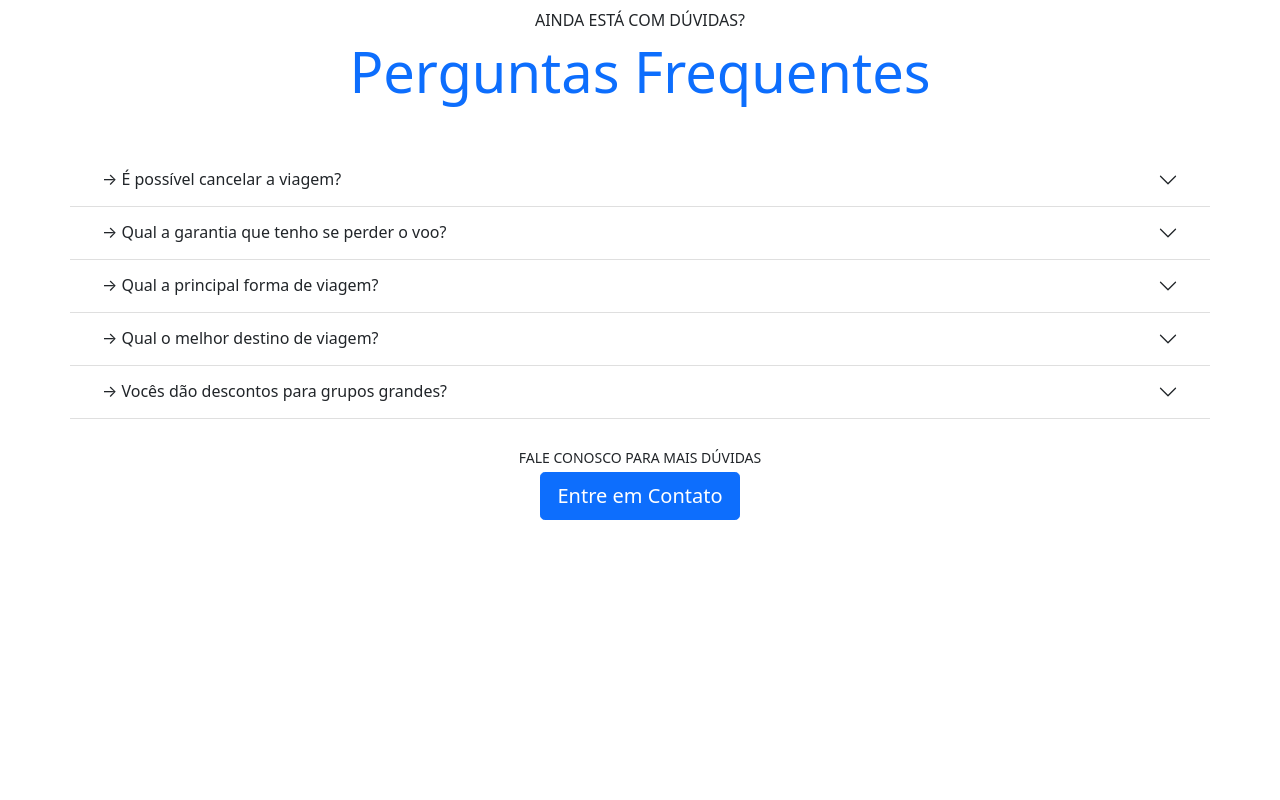
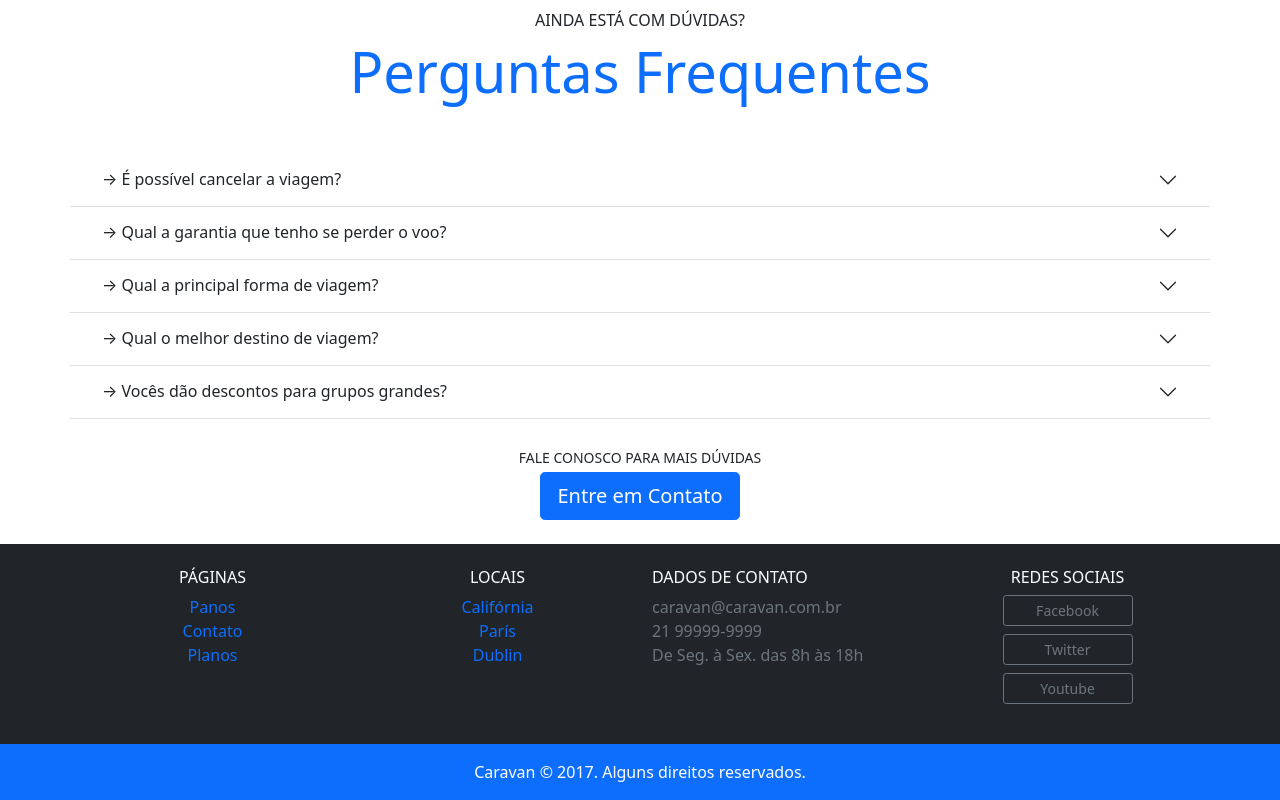
Before and after one commit to Eduardo-SBorges/WebPage_Bootstrap, a plain HTML site: page index.html in a window 1280 px wide. Shown: the part 1839-2639 px from the top of the page. Before the commit the page ends 2383 px from the top, so only its background shows below. Drawn offline with Linux system fonts and the light colour scheme.

Commit message:
footer-index-ok

```diff
--- a/index.html
+++ b/index.html
@@ -9,7 +9,11 @@
         <title>Caravan</title>
     </head>
     <body>
+
+        <!---------------------------------------------------------------------------------->
         <!--------------------------- MENU DE NAVEGAÇÃO ------------------------------------>
+        <!---------------------------------------------------------------------------------->
+
         <nav class="navbar fixed-top navbar-expand-md navbar-light bg-light py-3 box-shadow">
             <div class="container-fluid">
                 <a class="navbar-brand" href="index.html">
@@ -31,7 +35,7 @@
                         <li class="nav-item dropdown">
                             <a
                                 class="nav-link dropdown-toggle"
-                                href="locais.html"
+                                href="local.html"
                                 id="navbarDropdown"
                                 role="button"
                                 data-bs-toggle="dropdown"
@@ -60,7 +64,11 @@
                 </div>
             </div>
         </nav>
+
+        <!------------------------------------------------------------------------------->
         <!--------------------------- MENU CARROSSEL ------------------------------------>
+        <!------------------------------------------------------------------------------->
+
         <section class="container-fluid text-white">
             <div class="row bg-dark">
                 <div class="col-lg-7 p-0">
@@ -107,7 +115,7 @@
                         </button>
                     </div>
                 </div>
-                <div class="col-lg-5 p-4">
+                <div class="col-lg-5 p-4 align-self-center">
                     <h1 class="display-4">Realize a viagem do seu sonho</h1>
                     <p class="lead">O melhor local para viajar é com a Caravan, mais de 5.000 excursões concluídas.</p>
                     <div class="input-group input-group-lg mb-3">
@@ -117,7 +125,11 @@
                 </div>
             </div>
         </section>
+
+        <!------------------------------------------------------------------------------>
         <!--------------------------- GRID CONTEÚDO ------------------------------------>
+        <!------------------------------------------------------------------------------>
+
         <section class="py-5 bg-light text-center">
             <div class="container">
                 <div class="my-5">
@@ -173,7 +185,11 @@
                 <a href="planos.html" class="btn btn-primary btn-lg mt-5">Comprar Plano</a>
             </div>
         </section>
-        <!--------------------------- BLOCKQUOTE ------------------------------------>
+
+        <!---------------------------------------------------------------------------------->
+        <!-------------------------------- BLOCKQUOTE -------------------------------------->
+        <!---------------------------------------------------------------------------------->
+
         <section id="home-quote" class="p-md-5">
             <blockquote class="blockquote text-center text-white p-md-5 p-3">
                 <p class="display-4">
@@ -182,14 +198,18 @@
                 <figcaption class="blockquote-footer text-white">Bob Dylan</figcaption>
             </blockquote>
         </section>
-        <!--------------------------- ACCORDION ------------------------------------>
+
+        <!---------------------------------------------------------------------------------->
+        <!-------------------------------- ACCORDION --------------------------------------->
+        <!---------------------------------------------------------------------------------->
+
         <section class="container">
             <div class="my-5 text-center">
                 <span class="h6 d-block">AINDA ESTÁ COM DÚVIDAS?</span>
                 <h2 class="display-4 text-primary">Perguntas Frequentes</h2>
             </div>
             <div class="accordion accordion-flush row justify-content-center" id="accordionFlushExample">
-                <div class="accordion-item .col-4 .col-sm-4">
+                <div class="accordion-item .col-4">
                     <h2 class="accordion-header" id="flush-headingOne">
                         <button
                             class="accordion-button collapsed"
@@ -213,7 +233,7 @@
                         </div>
                     </div>
                 </div>
-                <div class="accordion-item .col-4 .col-sm-4">
+                <div class="accordion-item .col-4">
                     <h2 class="accordion-header" id="flush-headingTwo">
                         <button
                             class="accordion-button collapsed"
@@ -237,7 +257,7 @@
                         </div>
                     </div>
                 </div>
-                <div class="accordion-item .col-4 .col-sm-4">
+                <div class="accordion-item .col-4">
                     <h2 class="accordion-header" id="flush-headingThree">
                         <button
                             class="accordion-button collapsed"
@@ -261,7 +281,7 @@
                         </div>
                     </div>
                 </div>
-                <div class="accordion-item .col-6 .col-sm-4">
+                <div class="accordion-item .col-6">
                     <h2 class="accordion-header" id="flush-headingFour">
                         <button
                             class="accordion-button collapsed"
@@ -285,7 +305,7 @@
                         </div>
                     </div>
                 </div>
-                <div class="accordion-item .col-6 .col-sm-4">
+                <div class="accordion-item .col-6">
                     <h2 class="accordion-header" id="flush-headingFive">
                         <button
                             class="accordion-button collapsed"
@@ -314,6 +334,75 @@
                 <a class="btn btn-primary btn-lg" href="contato.html">Entre em Contato</a>
             </div>
         </section>
+
+        <!---------------------------------------------------------------------------------->
+        <!---------------------------------- FOOTER ---------------------------------------->
+        <!---------------------------------------------------------------------------------->
+
+        <footer class="bg-dark text-white">
+            <div class="container py-4">
+                <div class="row">
+                    <div class="col-md-3 col-6 text-center">
+                        <h4 class="h6">PÁGINAS</h4>
+                        <ul class="list-unstyled">
+                            <li>
+                                <a href="planos.html">Panos</a>
+                            </li>
+                            <li>
+                                <a href="contato.html">Contato</a>
+                            </li>
+                            <li>
+                                <a href="inscricao.html">Planos</a>
+                            </li>
+                        </ul>
+                    </div>
+                    <div class="col-md-3 col-6 text-center">
+                        <h4 class="h6">LOCAIS</h4>
+                        <ul class="list-unstyled">
+                            <li>
+                                <a href="local.html">Califórnia</a>
+                            </li>
+                            <li>
+                                <a href="local.html">París</a>
+                            </li>
+                            <li>
+                                <a href="local.html">Dublin</a>
+                            </li>
+                        </ul>
+                    </div>
+                    <div class="col-md-3 col-6 ">
+                        <h4 class="h6">DADOS DE CONTATO</h4>
+                        <ul class="list-unstyled text-secondary">
+                            <li>caravan@caravan.com.br</li>
+                            <li>21 99999-9999</li>
+                            <li>De Seg. à Sex. das 8h às 18h</li>
+                        </ul>
+                    </div>
+                    <div class="col-md-3 col-6 text-center">
+                        <h4 class="h6">REDES SOCIAIS</h4>
+                        <ul class="list-unstyled">
+                            <li>
+                                <a class="btn btn-outline-secondary btn-sm d-block mb-2 mx-auto" style="max-width: 130px;" href="#">Facebook</a>
+                            </li>
+                            <li>
+                                <a class="btn btn-outline-secondary btn-sm d-block mb-2 mx-auto" style="max-width: 130px;" href="#">Twitter</a>
+                            </li>
+                            <li>
+                                <a class="btn btn-outline-secondary btn-sm d-block mb-2 mx-auto" style="max-width: 130px;" href="#">Youtube</a>
+                            </li>
+                        </ul>
+                    </div>
+                </div>
+            </div>
+            <div class="bg-primary text-center py-3">
+                <p class="mb-0">Caravan © 2017. Alguns direitos reservados.</p>
+            </div>
+        </footer>
+
+        <!---------------------------------------------------------------------------------->
+        <!--------------------------------- SCRIPTS ---------------------------------------->
+        <!---------------------------------------------------------------------------------->
+
         <script type="text/javascript" src="bootstrap.js"></script>
         <script type="text/javascript" src="app.js"></script>
     </body>
--- a/style.css
+++ b/style.css
@@ -11,6 +11,10 @@ body {
     background-size: cover;
 }
 
+a {
+    text-decoration: none;
+}
+
 @media (max-width: 767px) {
     #home-quote .display-4 {
         font-size: 2.5rem;
```
